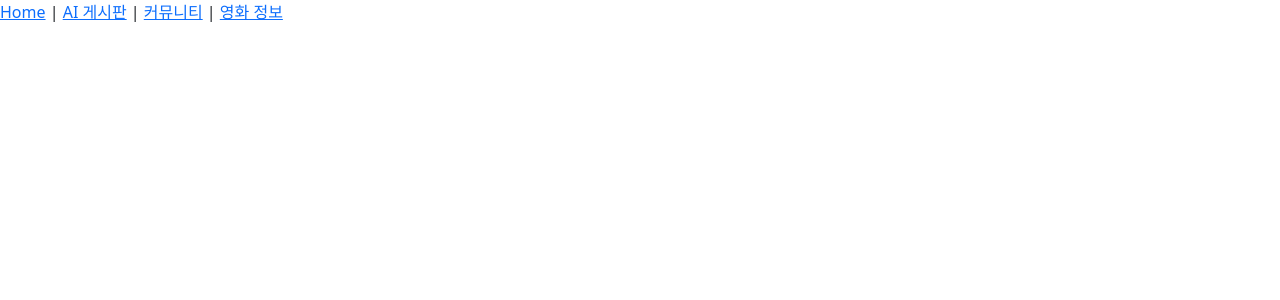
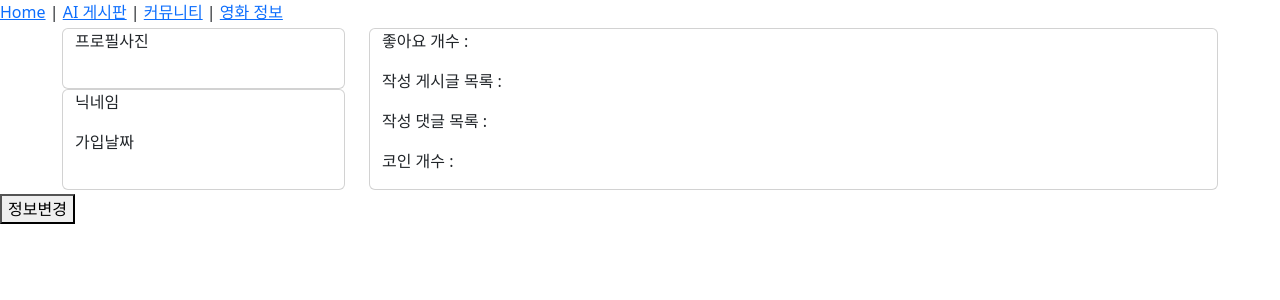
Before and after one commit to Owhen-Min/AltEnds, a Vue app in the folder front/: page /profile in a window 1280 px wide. Shown: the top 300 px of the page. Built offline with nearby package versions, Linux system fonts and the light colour scheme.

Commit message:
feat:front-profile

```diff
--- a/front/src/router/index.js
+++ b/front/src/router/index.js
@@ -2,6 +2,7 @@ import { createRouter, createWebHistory } from 'vue-router'
 import HomeView from '@/views/HomeView.vue'
 import LoginView from '@/views/LoginView.vue'
 import SignUpView from '@/views/SignUpView.vue'
+import ProfileView from '@/views/ProfileView.vue'
 
 const router = createRouter({
   history: createWebHistory(import.meta.env.BASE_URL),
@@ -20,7 +21,12 @@ const router = createRouter({
       path: '/signup',
       name: 'signup',
       component: SignUpView
-    }
+    },
+    {
+      path: '/profile',
+      name: 'profile',
+      component: ProfileView
+    },
   ],
 })
 
--- a/front/src/views/HomeView.vue
+++ b/front/src/views/HomeView.vue
@@ -16,7 +16,7 @@
         <div class="card">
             <div class="card" id="user-login" v-if=true>
                 <RouterLink :to="{name:'login'}">로그인</RouterLink>
-                <!-- <RouterLink :to="{name: 'signup'}">회원가입</RouterLink> -->
+                <RouterLink :to="{name: 'signup'}">회원가입</RouterLink>
             </div>
             <div class="card" id="user-management" v-else>
                 <p>회원 정보를 간단하게 보여줍니다.</p>
--- /dev/null
+++ b/front/src/views/ProfileView.vue
@@ -0,0 +1,35 @@
+<template>
+  <article>
+    <div class="container p-1 flex">
+      <div class="row col-3">
+        <div class="profile card">
+          <p>프로필사진</p>
+        </div>
+        <div class="info card">
+          <p>닉네임</p>
+          <p>가입날짜</p>
+        </div>
+      </div>
+      <div class="row col-9">
+        <div class="card">
+          <p>좋아요 개수 : </p>
+          <p>작성 게시글 목록 : </p>
+          <p>작성 댓글 목록 : </p>
+          <p>코인 개수 : </p>
+        </div>
+      </div>
+    </div>
+    <button>정보변경</button>
+  </article>
+</template>
+
+<script setup>
+
+</script>
+
+<style scoped>
+    .container {
+        display : flex;
+        justify-content: space-between;
+    }
+</style>
```
